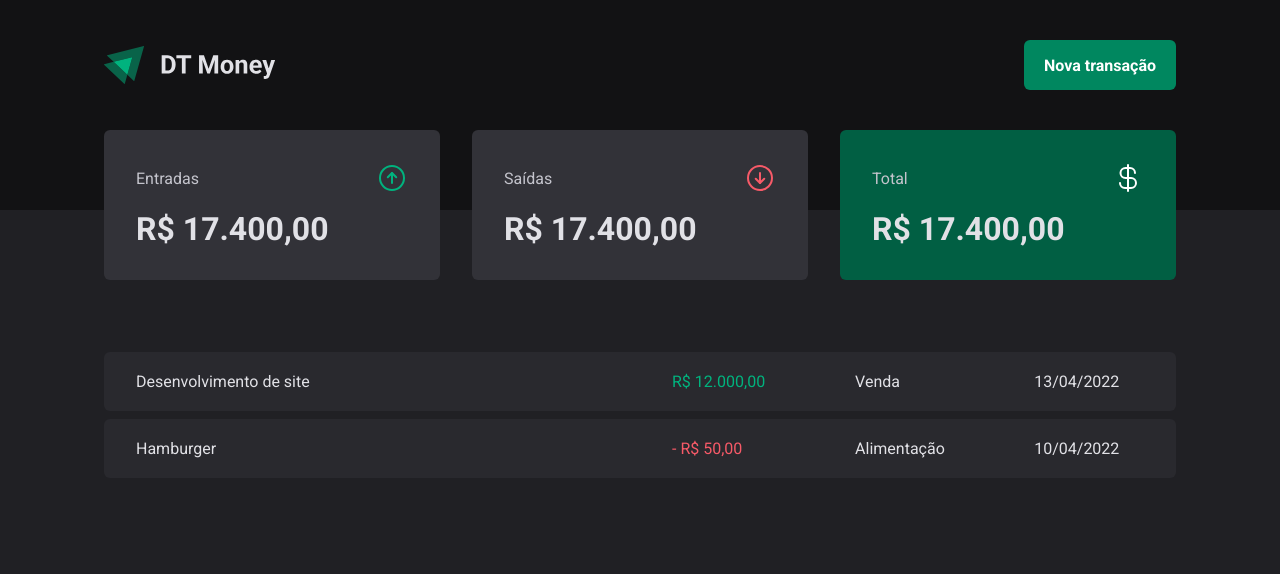
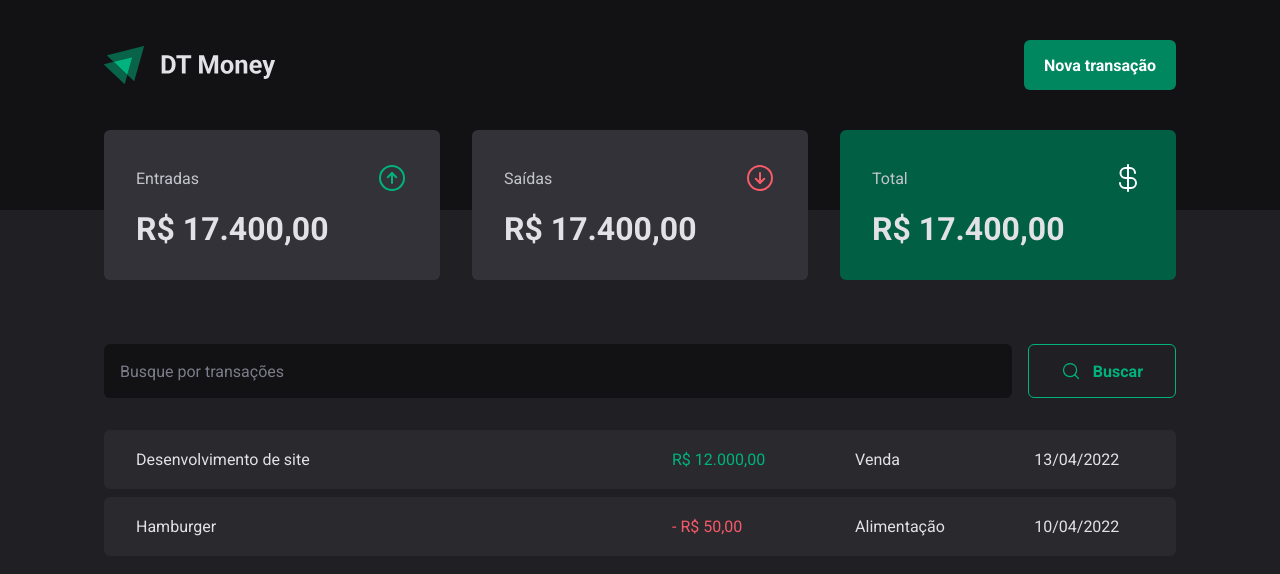
Before and after one commit to userthiago/dt-money, a React (Vite) app: page / in a window 1280 px wide. Shown: the top 574 px of the page. Built offline with nearby package versions, Linux system fonts and the light colour scheme.

Commit message:
feat: Adicionando o componente SearchForm.

```diff
--- /dev/null
+++ b/src/components/SearchForm/index.tsx
@@ -0,0 +1,17 @@
+import { MagnifyingGlass } from "phosphor-react";
+import React from "react";
+import { SearchFormContainer } from "./styles";
+
+const SearchForm: React.FC = () => {
+  return (
+    <SearchFormContainer>
+      <input type="text" placeholder="Busque por transações" />
+      <button type="submit">
+        <MagnifyingGlass size={20} />
+        Buscar
+      </button>
+    </SearchFormContainer>
+  );
+};
+
+export default SearchForm;
--- /dev/null
+++ b/src/components/SearchForm/styles.ts
@@ -0,0 +1,40 @@
+import styled from "styled-components";
+
+export const SearchFormContainer = styled.form`
+  display: flex;
+  gap: 1rem;
+
+  input {
+    flex: 1;
+    border-radius: 6px;
+    border: 0;
+    background-color: ${(props) => props.theme["gray-900"]};
+    color: ${(props) => props.theme["gray-300"]};
+    padding: 1rem;
+
+    &::placeholder {
+      color: ${(props) => props.theme["gray-500"]};
+    }
+  }
+
+  button {
+    display: flex;
+    align-items: center;
+    gap: 0.75rem;
+
+    border: 1px solid ${(props) => props.theme["green-300"]};
+    padding: 1rem 2rem;
+    background-color: transparent;
+    color: ${(props) => props.theme["green-300"]};
+    font-weight: bold;
+    border-radius: 6px;
+
+    &:hover {
+      color: ${(props) => props.theme.white};
+      background-color: ${(props) => props.theme["green-500"]};
+      border-color: ${(props) => props.theme["green-500"]};
+      cursor: pointer;
+      transition: background-color 0.2s, color 0.2s, border-color 0.2s;
+    }
+  }
+`;
--- a/src/pages/Transactions/index.tsx
+++ b/src/pages/Transactions/index.tsx
@@ -1,4 +1,5 @@
 import { Header } from "../../components/Header";
+import SearchForm from "../../components/SearchForm";
 import { Summary } from "../../components/Summary";
 
 import {
@@ -13,6 +14,7 @@
       <Header />
       <Summary />
       <TransactionsContainer>
+        <SearchForm />
         <TransactionsTable>
           <tbody>
             <tr>
--- a/src/pages/Transactions/styles.ts
+++ b/src/pages/Transactions/styles.ts
@@ -1,10 +1,6 @@
 import styled from "styled-components";
 
 export const TransactionsContainer = styled.main`
-  display: flex;
-  justify-content: space-between;
-  align-items: center;
-
   width: 100%;
   max-width: 1120px;
   margin: 4rem auto 0;
@@ -15,7 +11,7 @@
   width: 100%;
   border-collapse: separate;
   border-spacing: 0 0.5rem;
-  /* margin-top: 1.5rem; */
+  margin-top: 1.5rem;
 
   td {
     padding: 1.25rem 2rem;
```
